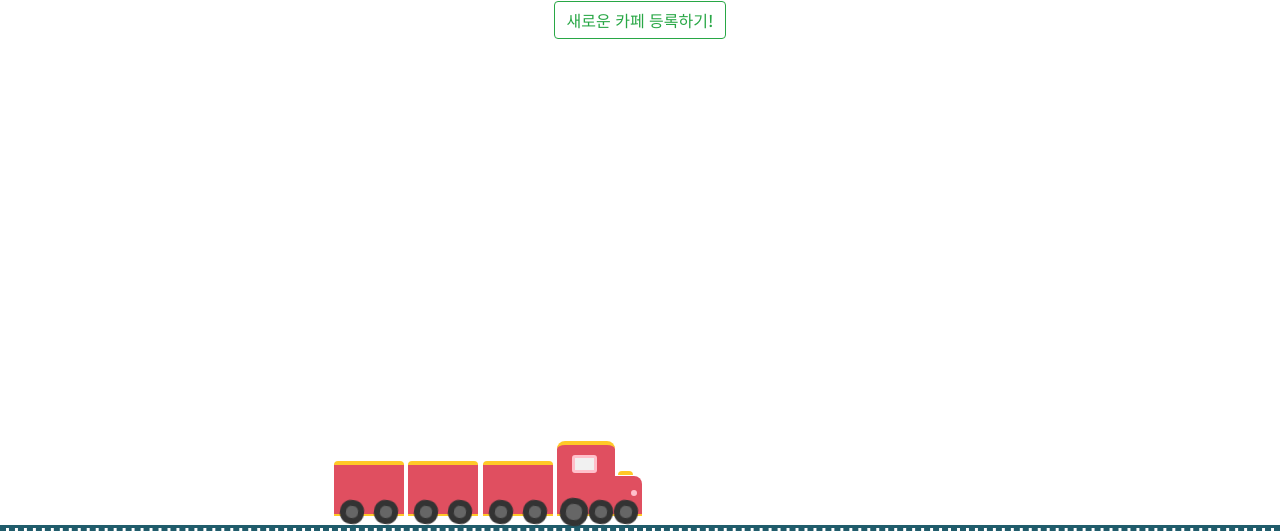
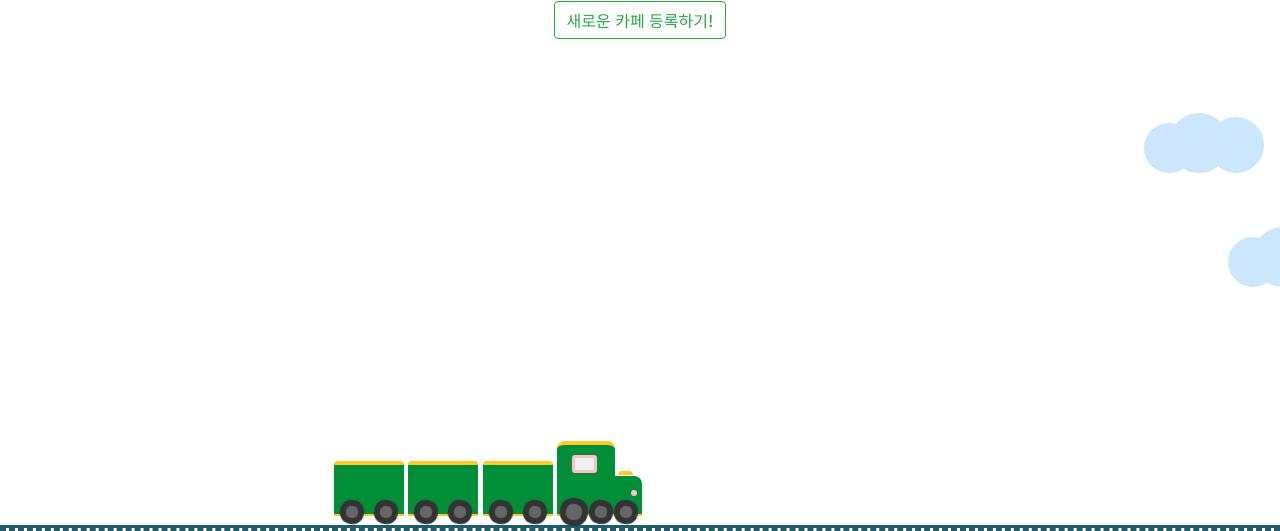
Before and after one commit to hyunmoyan/Cafe2Line, a Flask app: page / in a window 1280 px wide; the page is wider, and only the part inside the window is pictured. Shown: the part 269-800 px from the top of that part. Run offline with Flask 2, Linux system fonts and the light colour scheme; parts of the project's set-up code (start-up, migrations or seed data) failed here and were passed over; some libraries are stand-ins or nearby versions; some web fonts are replaced.

Commit message:
색깔 완성

```diff
--- a/templates/index4.html
+++ b/templates/index4.html
@@ -151,9 +151,9 @@
             .cloud,
             .cloud:before,
             .cloud:after {
-                background: #fff;
+                background: #cce6fd;
                 border-radius: 50%;
-                border: 25px solid #fff;
+                border: 25px solid #cce6fd;
                 width: 0.5%;
                 overflow: visible;
             }
@@ -217,7 +217,7 @@
                 display: inline-block;
                 width: 70px;
                 height: 55px;
-                background-color: #e04f60;
+                background-color: #008E38;
                 position: relative;
             }
 
@@ -274,7 +274,7 @@
             .locomotive .cabin {
                 width: 58px;
                 height: 35px;
-                background-color: #e04f60;
+                background-color: #008E38;
                 position: relative;
                 z-index: 1;
                 border-radius: 8px 8px 0 0;
@@ -299,7 +299,7 @@
                 display: inline-block;
                 width: 85px;
                 height: 40px;
-                background-color: #e04f60;
+                background-color: #008E38;
                 position: relative;
                 border-radius: 0 8px 0px 0px;
             }
```
